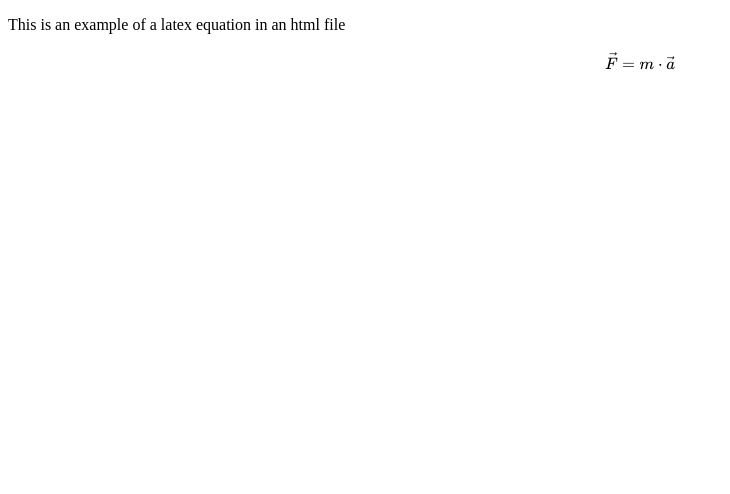
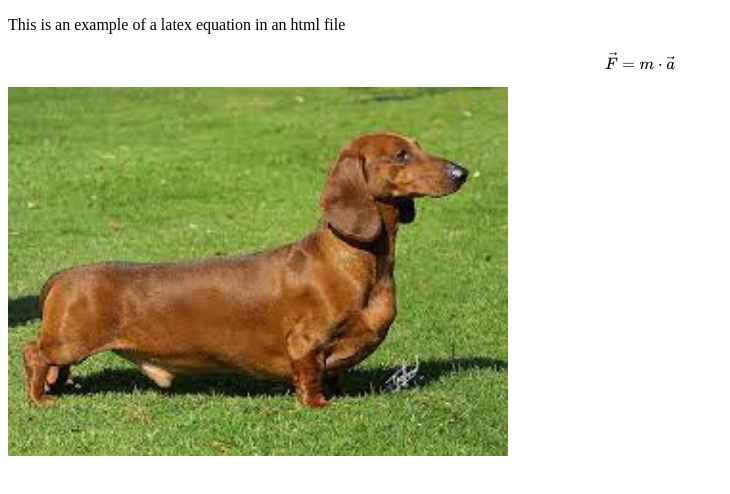
Before and after one commit to fwellysson/my_first_website_project, a plain HTML site: page index.html in a window 1280 px wide. Shown: the whole page, without its empty margins (0-730 px from the left). Drawn offline with nearby package versions, Linux system fonts and the light colour scheme; some packages are replaced by stand-ins of ours.

Commit message:
Update index.html
Include a jpeg file.

```diff
--- a/index.html
+++ b/index.html
@@ -17,4 +17,8 @@
 
         <p>$$ \vec{F} = m\cdot \vec{a} $$</p>
     </body>
+
+    <p>
+    <img alt="html sample image" src="dachshund.jpeg" width="500px"/>
+    </p>
 </html>
```
